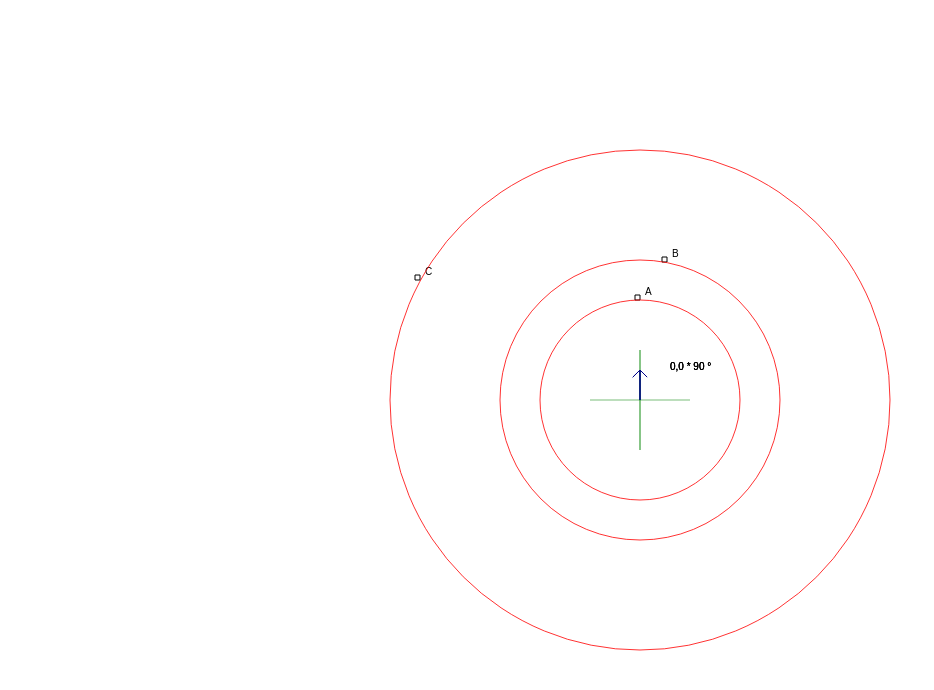
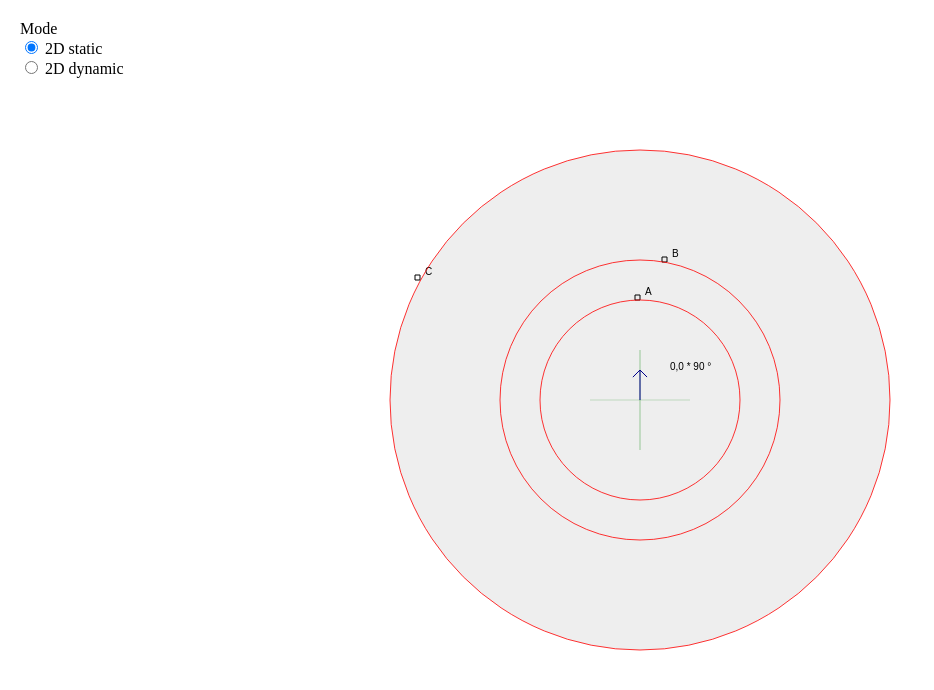
Before and after one commit to PhilippeMarcMeyer/2DSandBox, a plain HTML site: page 3dStuff.html in a window 1280 px wide. Shown: the whole page, without its empty margins (0-934 px from the left). Drawn offline with Linux system fonts and the light colour scheme.

Commit message:
introducing different modes

```diff
--- a/3dStuff.html
+++ b/3dStuff.html
@@ -8,13 +8,25 @@
 	<style type="text/css">
 	html, body {
 		margin: 0px;
+		background-color : #eee;
 	}
 	canvas {
 		display: block;
 	}
+
+	#form{
+	position:absolute;
+	text-align:left;
+	margin:20px;
+	}
 	</style>
   </head>
   <body>
+  <div id="form">
+  <label>Mode</label><br />
+  <input type="radio" name="mode" id="2D_static" value="static" checked> 2D static <br />
+  <input type="radio" name="mode" id="2D_dynamic" value="dynamic"> 2D dynamic <br />
+  </div>
   <canvas id="canvas"></canvas>
   </body>
 </html>
--- a/js/main.js
+++ b/js/main.js
@@ -9,8 +9,20 @@ window.onload = function() {
 	var	context = canvas.getContext("2d");
 	var things = [];
 	var camera = new Camera(0.1,5,toradians(90));
+	var mode = "static";
+init();
 
-init();
+var elem = document.getElementsByName("mode");
+for (var i = 0; i < elem.length; i++) {
+    elem[i].addEventListener('click', function(){
+
+		if(this.checked){
+			mode = this.value;
+				console.log(mode);
+		}
+	}, false);
+
+}
 
 
 	/*
@@ -44,7 +56,6 @@ function init(){
 
 	width = canvas.width = window.innerWidth;
 	height = canvas.height = window.innerHeight;
-	needUpdate = true;
 	fov = width;
 	w2 = width/2;
 	h2 = height/2;
@@ -54,48 +65,25 @@ function init(){
 	k270degres = toradians(270);
 	k360degres = toradians(360);
 	context.translate(width / 2, height / 2);
-	needUpdate = true;
 
 }
 
 function update() {
-	needUpdate = true;
-	if(needUpdate){
-		//context.rect(-w2+10,-h2+10,width-10,height-10);
-		//context.clearRect(-w2 , -h2, width, height);
+		context.clearRect(-w2 , -h2, width, height);
 		context.fillStyle="white";
 		context.rect(-w2 , -h2, width, height);
 		context.fill();
 		context.fillStyle="black";
+		camera.draw();
 		things.forEach(function(thing){
 			thing.draw();
 		});
-		needUpdate = false;
-	}
+
 	requestAnimationFrame(update);
 
 }
 
-function Camera(rotStep,walkStep,rotation) {
-	this.rotation = rotation ? rotation : 0;
-	this.position = {x:0,y:0,z:0};
-	this.walkStep = walkStep;
-	this.rotStep = rotStep;
-	this.turn = function(amount){ // -1 or +1
-		//this.rotation.x += rotAngle.x;
-		this.rotation -= this.rotStep*amount;
-		if(this.rotation<0) this.rotation  += k360degres;
-		if(this.rotation >k360degres ) this.rotation  =0;
-		//console.log("Camera : " + Math.floor(todegrees(this.rotation)));
-	}
-	this.walk = function(amount){// -1 or +1
-		// Calculate new position considering the amount, the position and the direction
-		var dirx = Math.cos(this.rotation);
-		var dirz = - Math.sin(this.rotation);
-		this.position.x = Math.floor(this.position.x + (dirx * amount * this.walkStep));
-		this.position.z = Math.floor(this.position.z + (dirz * amount * this.walkStep));
-	}
-}
+
 
 // Converts from degrees to radians.
 function  toradians(degrees) {
@@ -152,6 +140,54 @@ return ax*bx+ay*by+az*bz;
 function hypo(x,y,z){
 return Math.sqrt(x*x+y*y+z*z);
 }
+
+function Camera(rotStep,walkStep,rotation) {
+	this.rotation = rotation ? rotation : 0;
+	this.position = {x:0,y:0,z:0};
+	this.walkStep = walkStep;
+	this.rotStep = rotStep;
+	this.turn = function(amount){ // -1 or +1
+		//this.rotation.x += rotAngle.x;
+		this.rotation -= this.rotStep*amount;
+		if(this.rotation<0) this.rotation  += k360degres;
+		if(this.rotation >k360degres ) this.rotation  =0;
+		//console.log("Camera : " + Math.floor(todegrees(this.rotation)));
+	}
+	this.walk = function(amount){// -1 or +1
+		// Calculate new position considering the amount, the position and the direction
+		var dirx = Math.cos(this.rotation);
+		var dirz = - Math.sin(this.rotation);
+		this.position.x = Math.floor(this.position.x + (dirx * amount * this.walkStep));
+		this.position.z = Math.floor(this.position.z + (dirz * amount * this.walkStep));
+	}
+	this.draw = function(){
+
+		// Cross for the origin
+			context.globalAlpha=0.2;
+
+			context.beginPath();
+			context.strokeStyle="green";
+			context.moveTo(-50, 0);
+			context.lineTo(50, 0);
+			context.moveTo(0, 50);
+			context.lineTo(0, -50);
+			context.closePath();
+			context.stroke();
+
+			context.globalAlpha=1;
+
+			context.beginPath();
+			context.strokeStyle="darkblue";
+			var messagePosition = camera.position.x + "," + camera.position.z;
+			var camCos = Math.cos(camera.rotation);
+			var camSin = -Math.sin(camera.rotation);
+			var vectorCam = {x:camCos*30,y:camSin*30};
+			drawArrow(context,camera.position.x,camera.position.z,camera.position.x+vectorCam.x,camera.position.z+vectorCam.y);
+			context.fillText(messagePosition+" * " + Math.floor(camera.rotation * 180 / Math.PI) +" °", camera.position.x + 30, camera.position.z -30);
+			context.closePath();
+			context.stroke();
+	}
+}
 // primitive,size,distance,altitude,angleToOrigine,rotation,name
 function Square(size,distance,angleToOrigine,name){
 	this.size = size;
@@ -174,8 +210,9 @@ function Square(size,distance,angleToOrigine,name){
 		var self = this;
 			self.positionRelative.x = self.positionAbsolute.x;
 			self.positionRelative.y = self.positionAbsolute.y;
+			context.strokeStyle="black";
 			context.beginPath();
-			context.strokeStyle="black";
+
 			context.moveTo(self.positionRelative.x-self.half, self.positionRelative.y-self.half);
 			context.rect(self.positionRelative.x-self.half,self.positionRelative.y-self.half,self.half,self.half);
 			var message = self.name;
@@ -191,30 +228,9 @@ function Square(size,distance,angleToOrigine,name){
 			context.closePath();
 			context.stroke();
 
-			context.globalAlpha=0.2;
-
-			context.beginPath();
-			context.strokeStyle="green";
-			context.moveTo(-50, 0);
-			context.lineTo(50, 0);
-			context.moveTo(0, 50);
-			context.lineTo(0, -50);
-			context.closePath();
-			context.stroke();
-
 			context.globalAlpha=1;
 
-			context.beginPath();
-			context.strokeStyle="darkblue";
-			//context.arc(0, 0, 2, 0, Math.PI * 2, true);
-			var messagePosition = camera.position.x + "," + camera.position.z;
-			var camCos = Math.cos(camera.rotation);
-			var camSin = -Math.sin(camera.rotation);
-			var vectorCam = {x:camCos*30,y:camSin*30};
-			drawArrow(context,camera.position.x,camera.position.z,camera.position.x+vectorCam.x,camera.position.z+vectorCam.y);
-			context.fillText(messagePosition+" * " + Math.floor(camera.rotation * 180 / Math.PI) +" °", camera.position.x + 30, camera.position.z -30);
-			context.closePath();
-			context.stroke();
+
 	}
 }
 
@@ -443,20 +459,16 @@ function calcAngleRadians(x, y) { // origine : calcAngleDegrees
 	document.addEventListener("keydown", function(event) {
 		switch(event.keyCode) {
 			case 37: // left ctrlKey shiftKey
-				needUpdate = true;
 				camera.turn(-1);
 				break;
 			case 39: // right
-				needUpdate = true;
 				camera.turn(1);
 				break;
 			case 38: // up
 			    camera.walk(1);
-				needUpdate = true;
 				break;
 			case 40: // down
 				camera.walk(-1);
-				needUpdate = true;
 				break;
 		}
 	});
```
